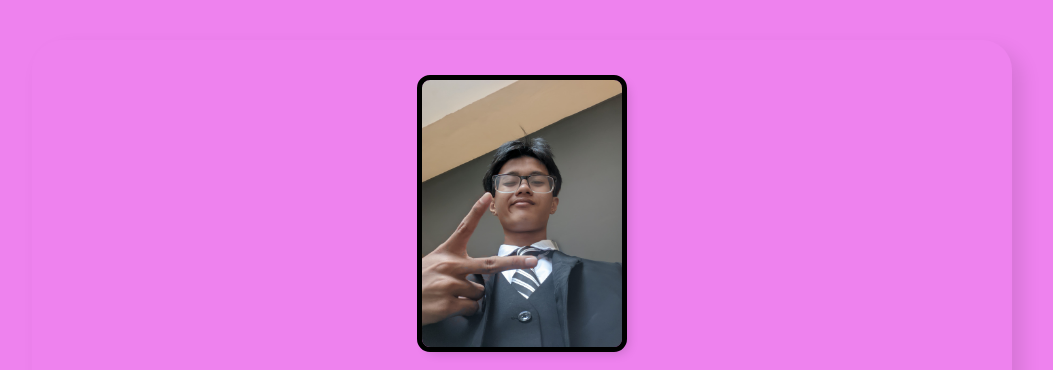
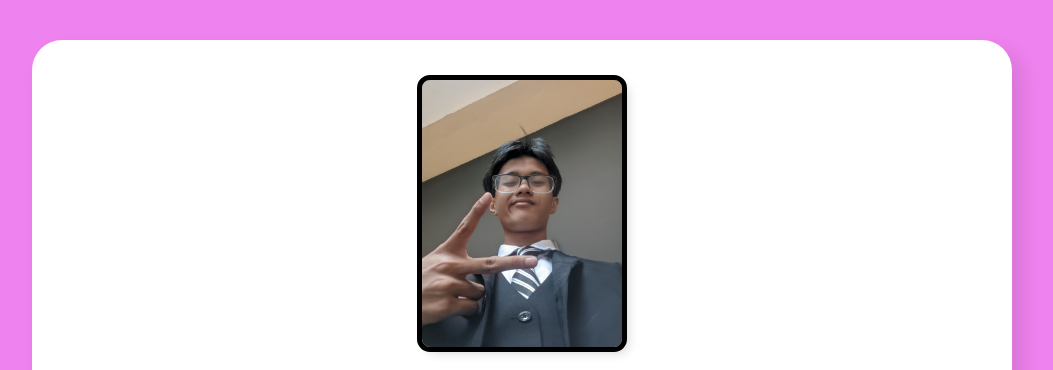
Before and after one commit to rayinyourheart/BSIT-22017-Angelo, a plain HTML site: page index.html in a window 1280 px wide. Shown: the top 370 px of the page, without its empty margins (118-1171 px from the left). Drawn offline with Linux system fonts and the light colour scheme.

Commit message:
Update index.html

```diff
--- a/index.html
+++ b/index.html
@@ -20,7 +20,7 @@
        .container {
             max-width: 900px;
             margin: 40px auto;
-            background: #EE82EE;
+            background: #FFF;
             padding: 40px;
             border-radius: 30px;
             box-shadow: 10px 10px 20px rgba(0,0,0,0.1);
```
